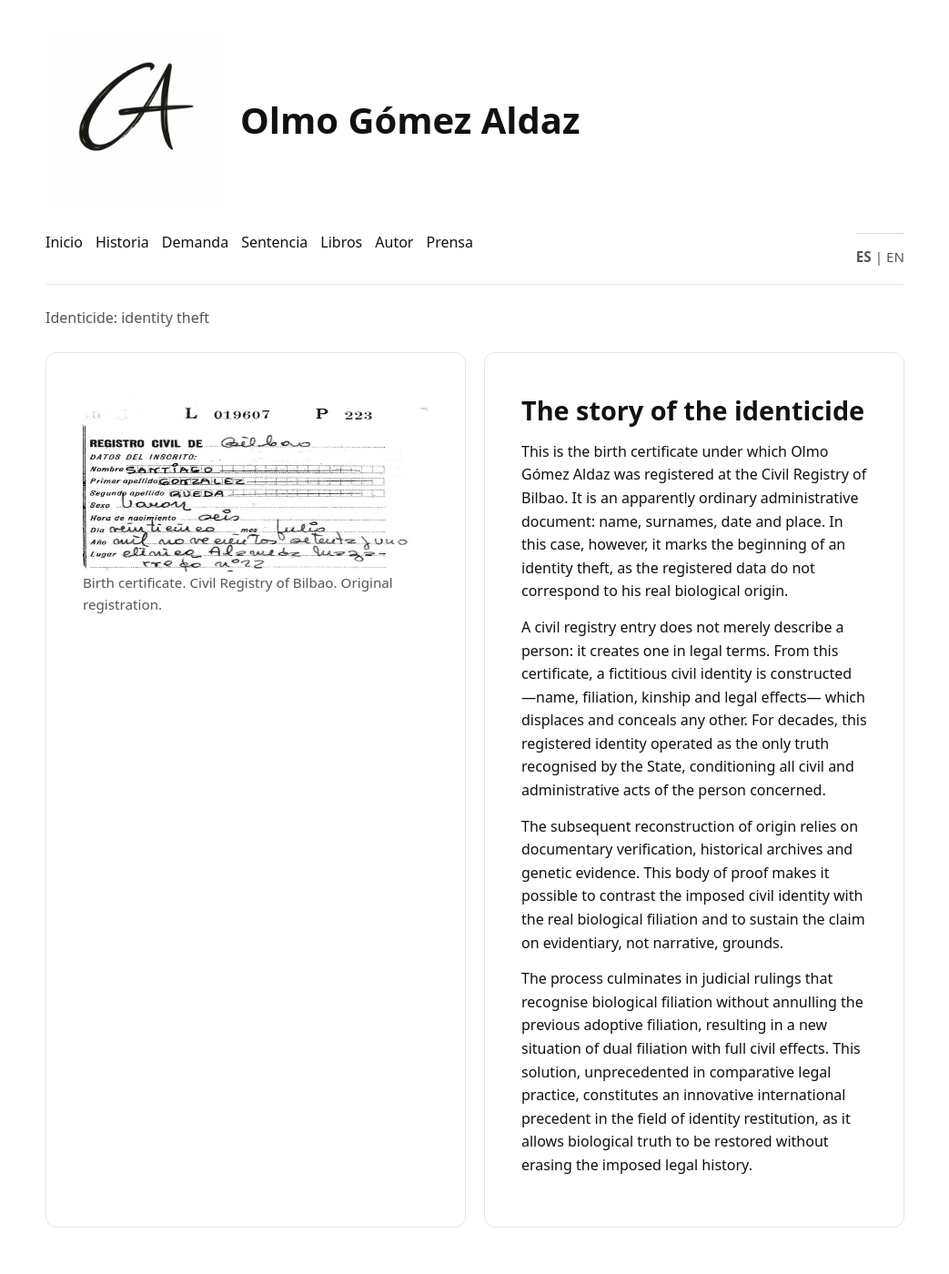
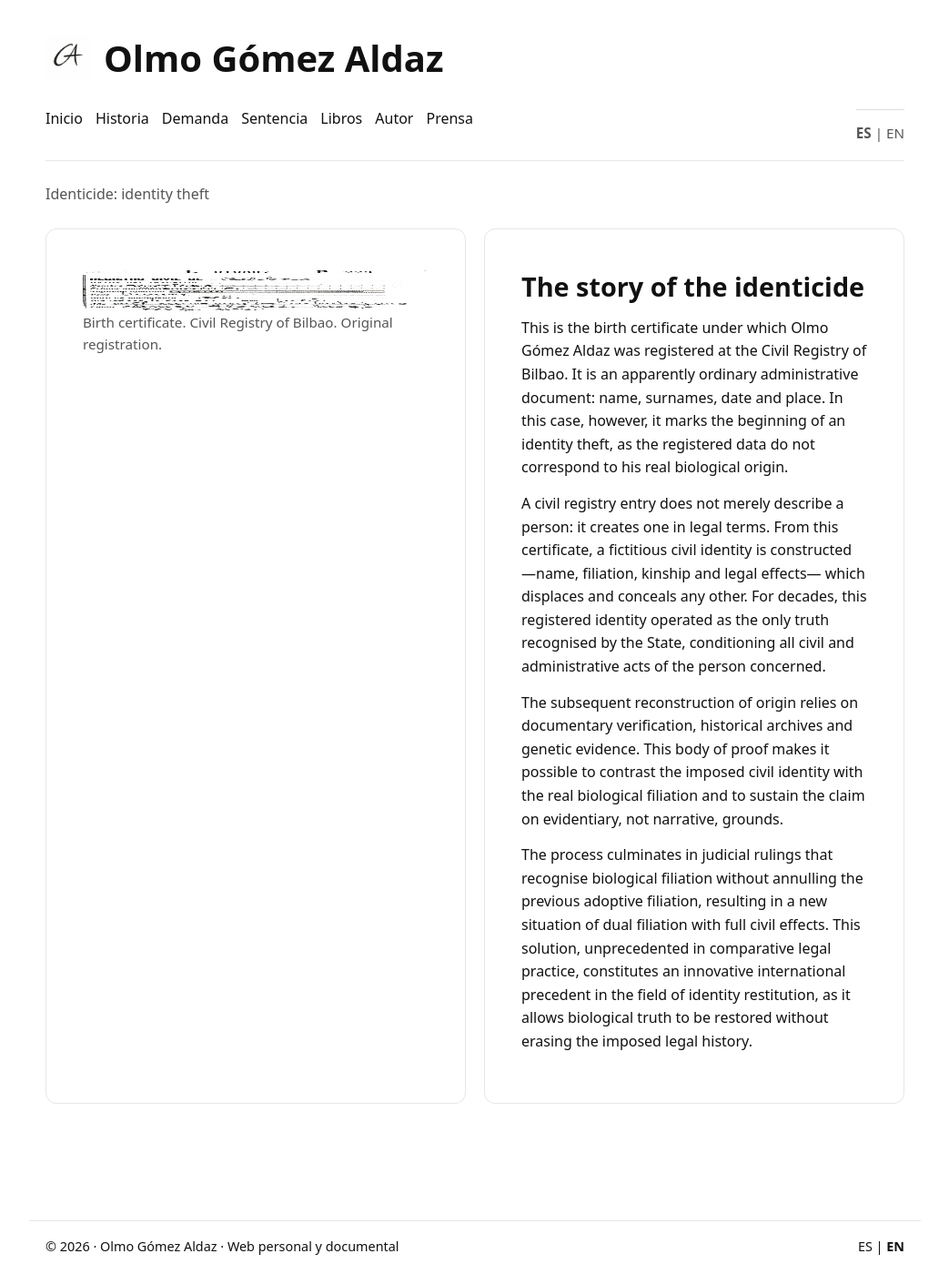
Before and after one commit to olmogaldaz/olmogaldaz.github.io, a Jekyll site: the page built from en/story/index.html, in a window 1280 px wide and 1400 px high. Shown: the whole window at 91% size, without its empty margins (118-1161 px from the left). Built offline with Jekyll 4.4.1, drawn with Linux system fonts in a browser that asks for light colours.

Commit message:
Update style.css

```diff
--- a/css/style.css
+++ b/css/style.css
@@ -370,5 +370,5 @@ nav a.active{
 }
 
 img {
-  height: 200px !important;
+  height: 50px !important;
 }
```
